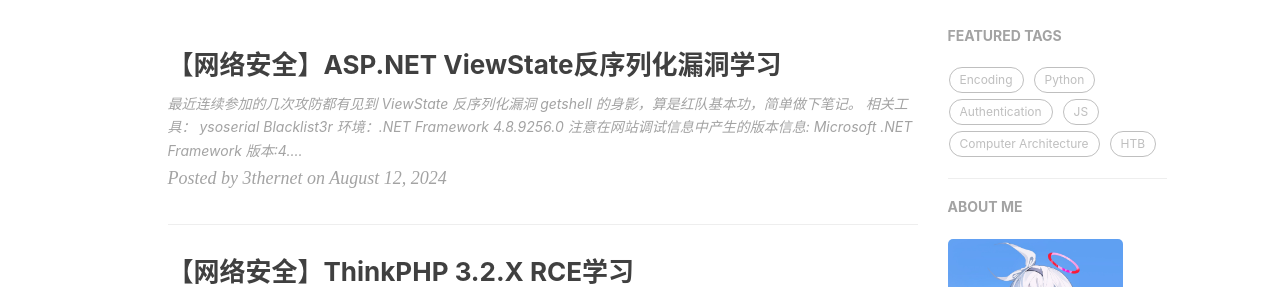
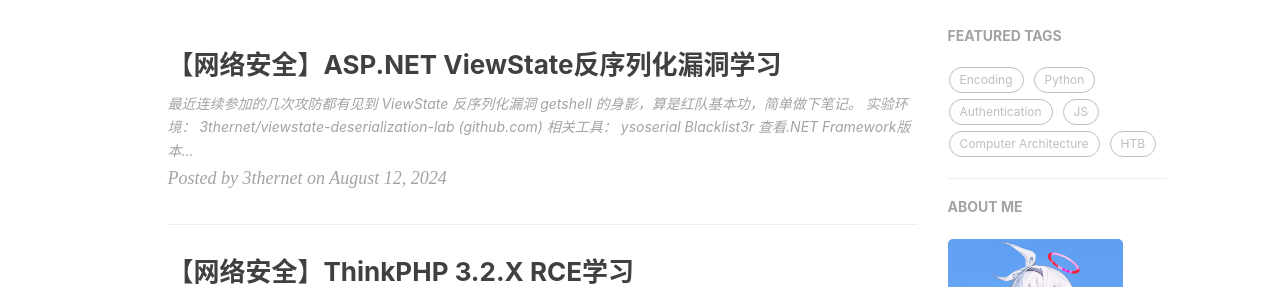
Before and after one commit to ArcaneLuna/ArcaneLuna.github.io, a Jekyll site: the page built from index.html, in a window 1280 px wide and 900 px high. Shown: the part 420-707 px from the top of the window. Built offline with Jekyll 4.4.1, drawn with Linux system fonts in a browser that asks for light colours; nearby versions of some CDN libraries; the list of posts is cut into pages by our own code; comment, search, counter and statistics services are not loaded.

Commit message:
syntax error

````diff
--- a/_posts/2024-08-12-viewstate-exp.md
+++ b/_posts/2024-08-12-viewstate-exp.md
@@ -9,15 +9,15 @@
 
 最近连续参加的几次攻防都有见到 ViewState 反序列化漏洞 getshell 的身影，算是红队基本功，简单做下笔记。
 
+实验环境：
+
+- [3thernet/viewstate-deserialization-lab (github.com)](https://github.com/3thernet/viewstate-deserialization-lab)
+
 相关工具：
 
 1. [ysoserial](https://github.com/pwntester/ysoserial.net)
 
 2. [Blacklist3r](https://github.com/NotSoSecure/Blacklist3r)
-
-环境：.NET Framework 4.8.9256.0
-
-- 注意在网站调试信息中产生的`版本信息: Microsoft .NET Framework 版本:4.0.30319; ASP.NET 版本:4.8.9232.0`实际上表示的是运行时版本CLR为 4.0.30319，ASP.NET 组件版本 4.8.9256.0
 
 查看.NET Framework版本：
 
@@ -35,7 +35,9 @@
 }
 ```
 
-参考：[确定已安装的 .NET Framework 版本 - .NET Framework | Microsoft Learn](https://learn.microsoft.com/zh-cn/dotnet/framework/migration-guide/how-to-determine-which-versions-are-installed)
+注意在网站调试信息中产生的`版本信息: Microsoft .NET Framework 版本:4.0.30319; ASP.NET 版本:4.8.9232.0`实际上表示的是运行时版本CLR为 4.0.30319，ASP.NET 组件版本 4.8.9256.0
+
+参考：[确定已安装的 .NET Framework 版本 - .NET Framework  (Microsoft Learn)](https://learn.microsoft.com/zh-cn/dotnet/framework/migration-guide/how-to-determine-which-versions-are-installed)
 
 ## 0x01 概述
 
@@ -184,7 +186,7 @@
 
 ### 2.4 Webshell
 
-参考：[玩轉 ASP.NET VIEWSTATE 反序列化攻擊、建立無檔案後門 | DEVCORE 戴夫寇爾](https://devco.re/blog/2020/03/11/play-with-dotnet-viewstate-exploit-and-create-fileless-webshell/)
+参考：[玩轉 ASP.NET VIEWSTATE 反序列化攻擊、建立無檔案後門 (DEVCORE 戴夫寇爾)](https://devco.re/blog/2020/03/11/play-with-dotnet-viewstate-exploit-and-create-fileless-webshell/)
 
 首先需要 DisableTypeCheck：
 
@@ -249,7 +251,9 @@
 
 ![](/img/2024-08-12-viewstate-exp/5.png)
 
-类似的还可以写哥斯拉内存马：[.Net ViewState反序列化实现无文件哥斯拉内存马 – Whwlsfb's Tech Blog (wanghw.cn)](https://blog.wanghw.cn/security/dotnet-viewstate-no-file-godzilla-memshell.html)
+类似的还可以写哥斯拉内存马：
+
+- [.Net ViewState反序列化实现无文件哥斯拉内存马 – Whwlsfb's Tech Blog (wanghw.cn)](https://blog.wanghw.cn/security/dotnet-viewstate-no-file-godzilla-memshell.html)
 
 ### 0x03 其他
 
````
